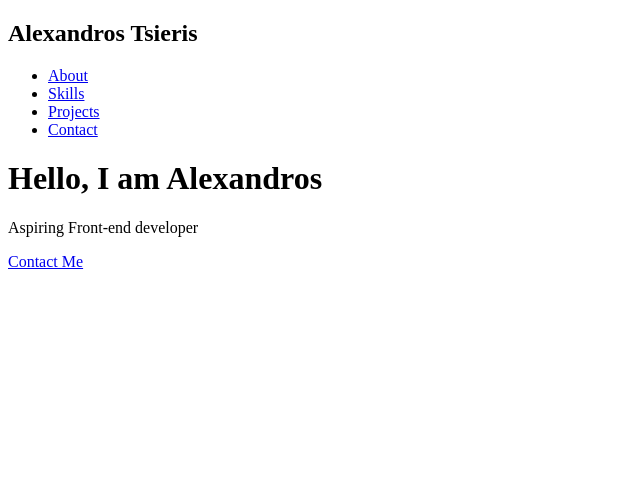
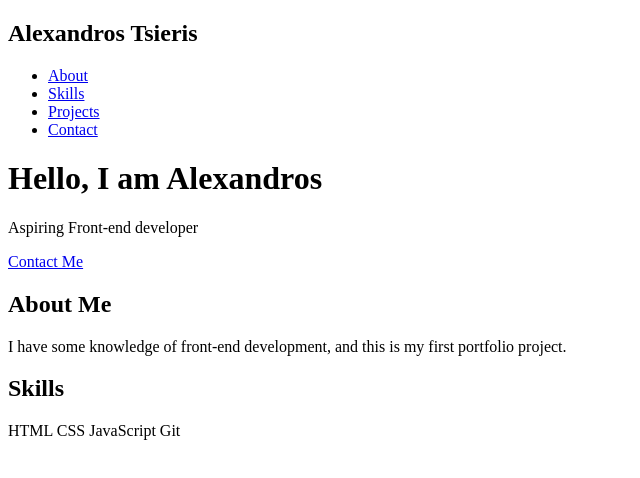
Before and after one commit to Alexandros1992/My_bio_project, a plain HTML site: page index.html in a window 1280 px wide. Shown: the whole page, without its empty margins (0-640 px from the left). Drawn offline with Linux system fonts and the light colour scheme.

Commit message:
adding more information

```diff
--- a/index.html
+++ b/index.html
@@ -20,5 +20,18 @@
         <p>Aspiring Front-end developer</p>
         <a href="#contact" class="btn">Contact Me</a>
     </header>
+    <section id="about" class="section">
+        <h2>About Me</h2>
+        <p>I have some knowledge of front-end development, and this is my first portfolio project.</p>
+    </section>
+    <section id="skills" class="section">
+        <h2>Skills</h2>
+        <div class="skills-box">
+            <span>HTML</span>
+            <span>CSS</span>
+            <span>JavaScript</span>
+            <span>Git</span>
+        </div>
+    </section>
 </body>
 </html>
```
